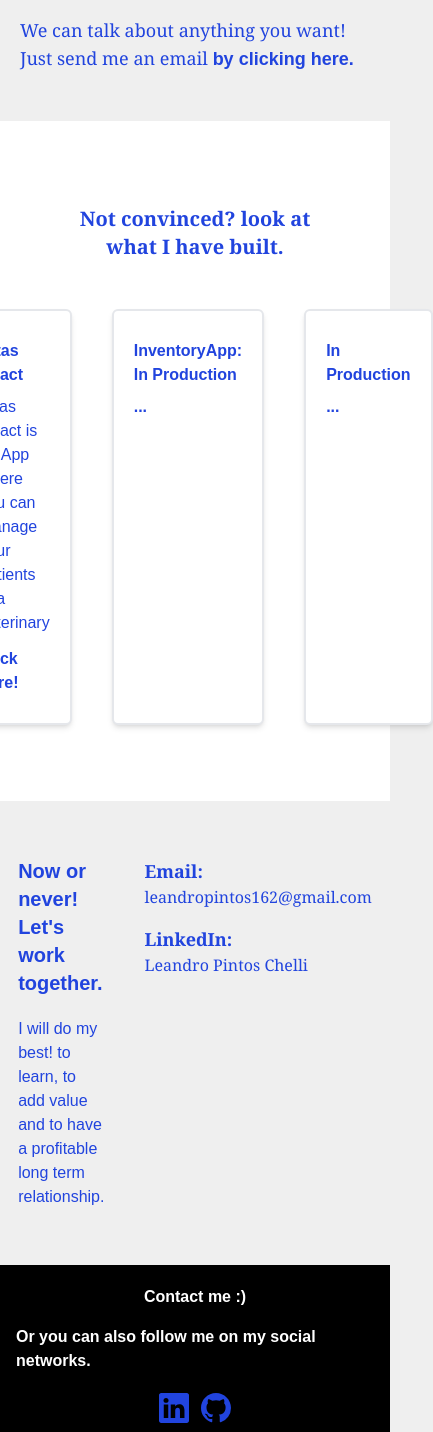
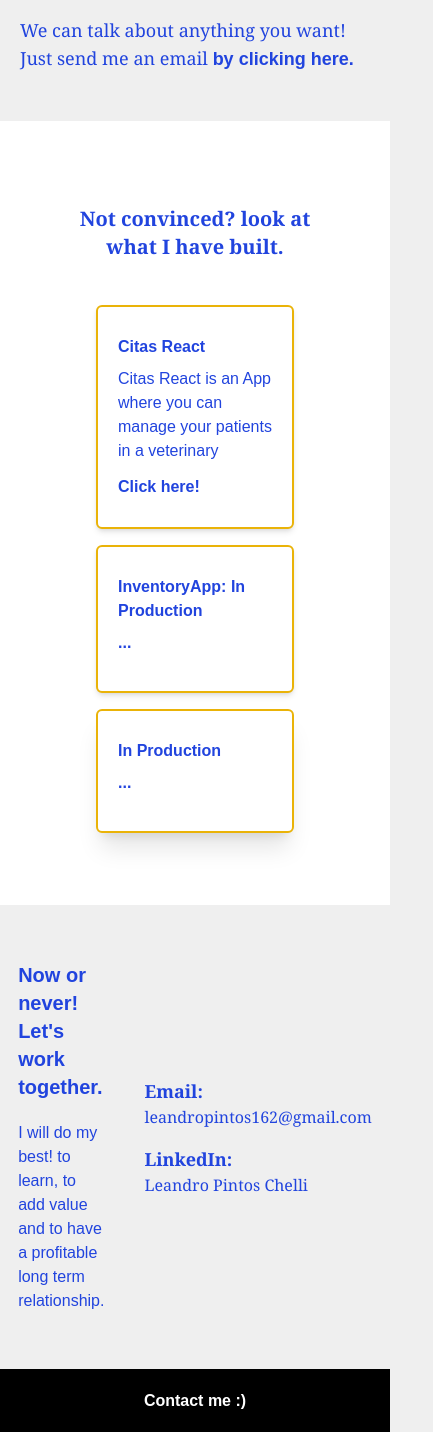
Before and after one commit to LeandroPintosChelli/Portfolio, a React (Vite) app: page / in a window 390 px wide. Shown: the part 758-2190 px from the top of the page, 433 px wide, since content can reach past the window. Built offline with nearby package versions, Linux system fonts and the light colour scheme.

Commit message:
Fix responsive style for Smartphone

```diff
--- a/src/components/SectionFour.jsx
+++ b/src/components/SectionFour.jsx
@@ -12,7 +12,7 @@ const SectionFour = () => {
               long term relationship.
             </p>
           </div>
-          <div id="contacto" className="px-5 py-7">
+          <div id="contacto" className="self-center px-5 py-7 flex-col">
             <h3 className="text-lg font-serif font-semibold">Email:</h3>
             <p className="font-serif mb-4"> leandropintos162@gmail.com</p>
             <h3 className="text-lg font-serif font-semibold">LinkedIn:</h3>
--- a/src/components/SectionThird.jsx
+++ b/src/components/SectionThird.jsx
@@ -7,8 +7,8 @@ const SectionThird = () => {
             Not convinced? look at what I have built.
           </h1>
         </div>
-        <div className="flex justify-center w-full">
-          <div className="m-5 w-60 bg-white border-solid border-2 rounded-md shadow-md px-5 py-7">
+        <div className="justify-center flex-col px-10">
+          <div className="m-4 w-auto h-auto bg-white border-yellow-500 border-2 rounded-md shadow-md px-5 py-7">
             <h3 className="mb-2 font-bold">Citas React</h3>
             <p className="mb-3">
               Citas React is an App where you can manage your patients in a
@@ -21,14 +21,14 @@ const SectionThird = () => {
               Click here!
             </a>
           </div>
-          <div className=" w-60 m-5 bg-white border-solid border-2 rounded-md shadow-md px-5 py-7">
+          <div className="m-4 w-auto h-auto bg-white border-yellow-500 border-2 rounded-md shadow-md px-5 py-7">
             <h3 className="mb-2 font-bold">InventoryApp: In Production</h3>
             <p className="mb-2 font-bold">...</p>
             <a className="gold" href="#">
               {/* Click here! */}
             </a>
           </div>
-          <div className=" w-60 m-5 bg-white border-solid border-2 rounded-md shadow-md px-5 py-7">
+          <div className="m-4 w-auto h-auto bg-white border-yellow-500 border-2 rounded-md shadow-xl px-5 py-7">
             <h3 className="mb-2 font-bold">In Production</h3>
             <p className="mb-2 font-bold">...</p>
             <a className="gold" href="#">
```
